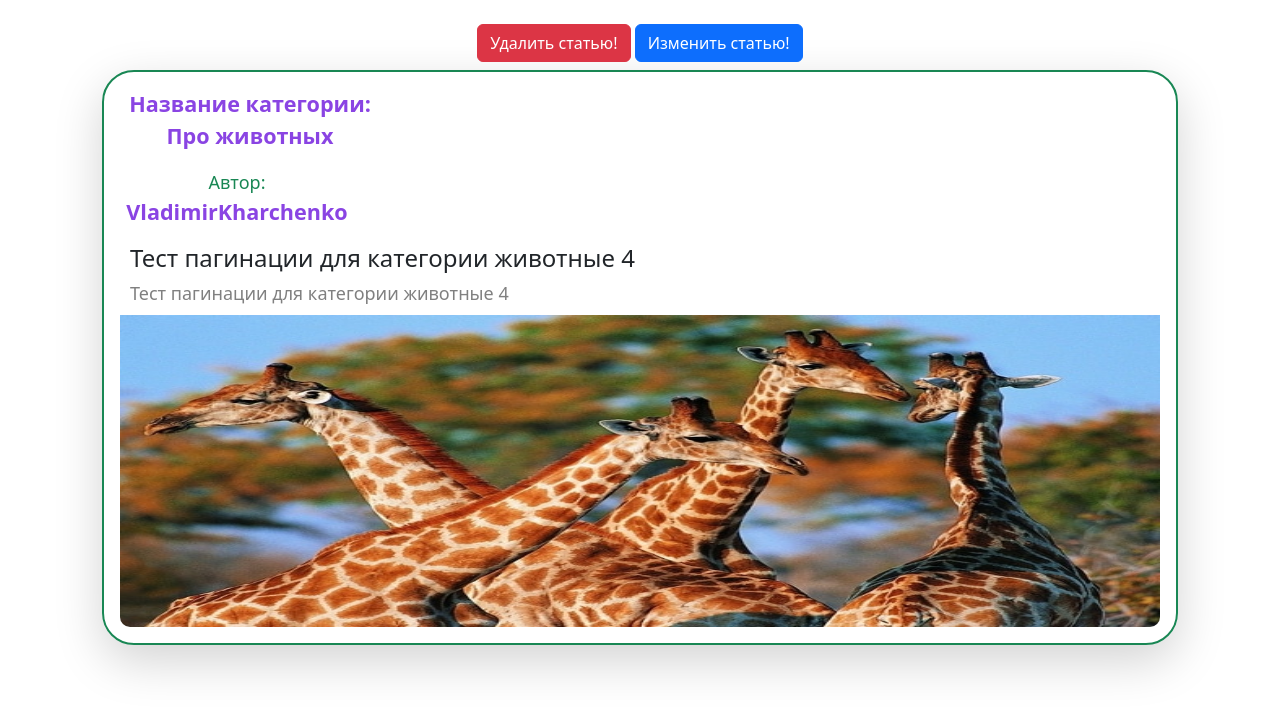
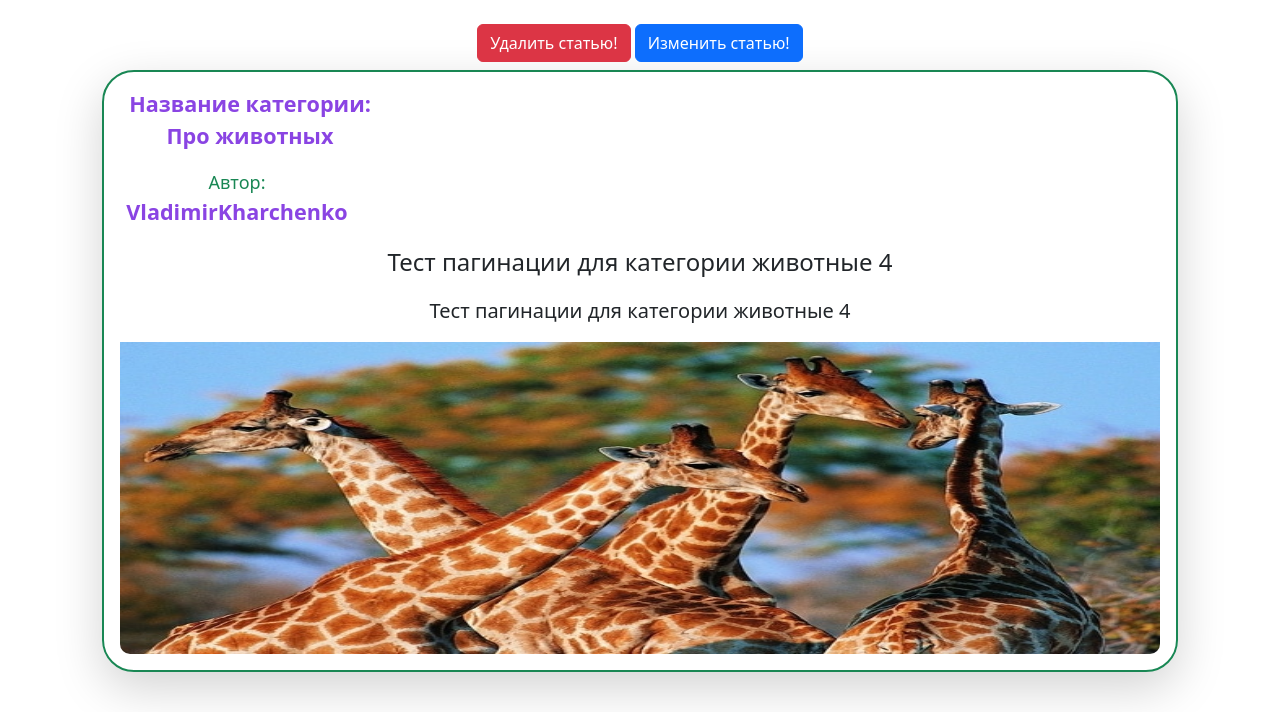
Before and after one commit to VovaMolxs/php_learning, a PHP site: page /index.php/?page=articles&action=article&id=26 in a window 1280 px wide. Shown: the part 56-768 px from the top of the page. Run offline with PHP 8.4, Linux system fonts and the light colour scheme; data comes from the database, SQL or seed files in the repository.

Commit message:
BLOG OOP

```diff
--- a/BlogOOP/app/views/articles/article.php
+++ b/BlogOOP/app/views/articles/article.php
@@ -20,12 +20,13 @@
                 </div>
             </div>
             <div class='item_name'>
-                    <h1><?php echo $art['title'] ?></h1>
+                    <p class="fs-4"><?php echo $art['title'] ?></p>
             </div>
-            <div class='item_desc'>
-                <h2>
-                    <?php echo $art['description'] ?>
-                </h2>
+
+            <div class='item_content'>
+                <p class="fs-5">
+                    <?php echo $art['content'] ?>
+                </p>
             </div>
             <div class='item_img'>
                 <img class='img' src='app/views/img/<?php echo $art['link_image'] ?>' alt=''>
--- a/BlogOOP/app/views/articles/index.php
+++ b/BlogOOP/app/views/articles/index.php
@@ -24,12 +24,13 @@
                 </div>
                 <div class='item_name'>
                     <a href='index.php/?page=articles&action=article&id=<?=$article['id']?>'>
-                    <p class="fs-3"><?php echo $article['title'] ?></p>
+                    <p class="fs-4"><?php echo $article['title'] ?></p>
                     </a>
                 </div>
                 <div class='item_desc'>
-                    <p class="fs-3">
+                    <p class="fs-5">
                         <?php echo $article['description'] ?>
+                        <a href='index.php/?page=articles&action=article&id=<?=$article['id']?>'><span>далее...</span></a>
                     </p>
                 </div>
                 <div class='item_img'>
```
